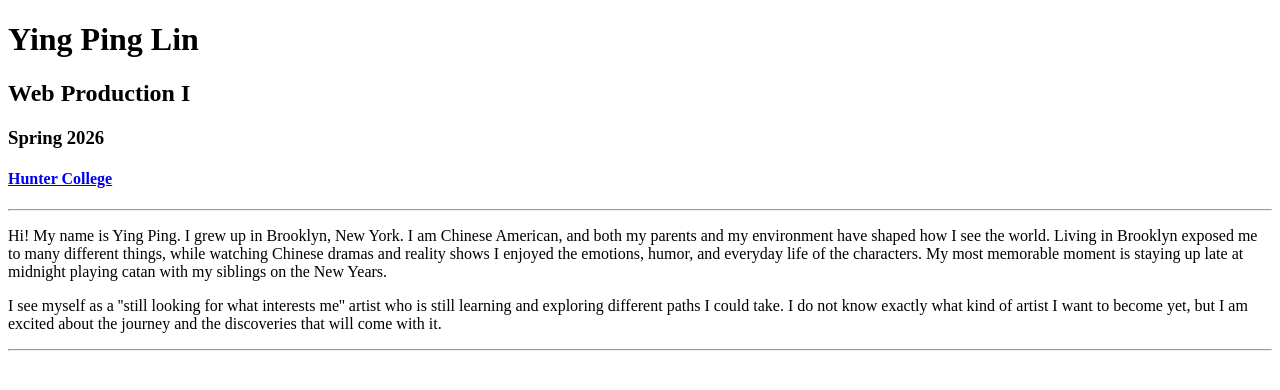
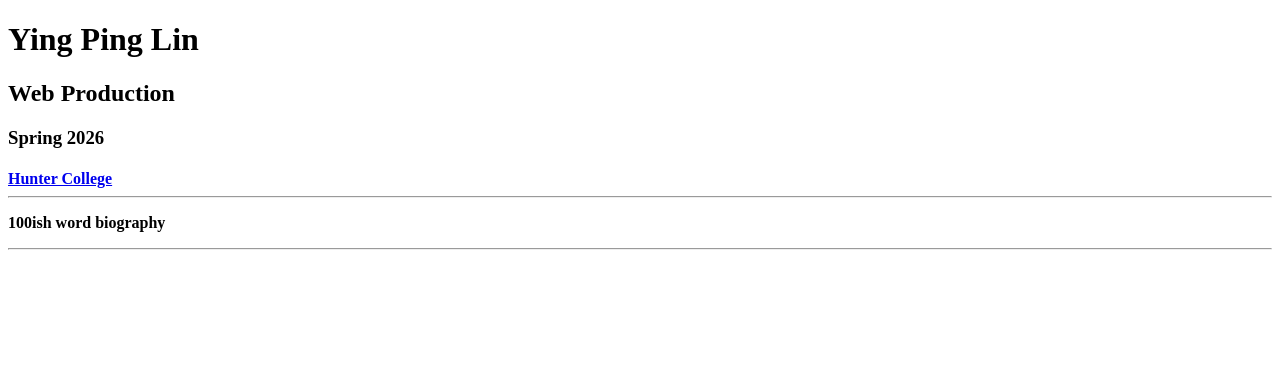
Before and after one commit to yingpinglin/LINSpring2026Web1, a plain HTML site: page index.html in a window 1280 px wide. Drawn offline with Linux system fonts and the light colour scheme.

Commit message:
Add files via upload

```diff
--- a/index.html
+++ b/index.html
@@ -5,31 +5,18 @@
 
 <head>
     <!-- title tag displays in tab of browser, name of bookmark, SEO -->
-    <title>Ying Ping Lin - SPRING2026</title>
+    <title>Ying Ping Lin-SPRING2026</title>
 </head>
 
 <!-- the body is where visible content goes -->
 
 <body>
     <h1>Ying Ping Lin</h1>
-    <h2>Web Production I</h2>
+    <h2>Web Production</h2>
     <h3>Spring 2026</h3>
-
-    <!-- a tags are inline, they create links -->
-
-    <h4>
-        <a href="https://www.hunter.cuny.edu/" target="_blank">Hunter College</a>
-    </h4>
-
+    <h4><a href="https://www.hunter.cuny.edu/" target="_blank">Hunter College</a>
     <hr>
-    <p>
-        Hi! My name is Ying Ping. I grew up in Brooklyn, New York. I am Chinese American, and both my parents and my environment have shaped how I see the world. Living in Brooklyn exposed me to many different things, while watching Chinese dramas and reality shows I enjoyed the emotions, humor, and everyday life of the characters. My most memorable moment is staying up late at midnight playing catan with my siblings on the New Years.
-    </p>
-
-    <p>
-        I see myself as a ''still looking for what interests me'' artist who is still learning and exploring different paths I could take. I do not know exactly what kind of artist I want to become yet, but I am excited about the journey and the discoveries that will come with it.
-
-    </p>
+    <p>100ish word biography</p>
     <hr>
 
 </body>
```
